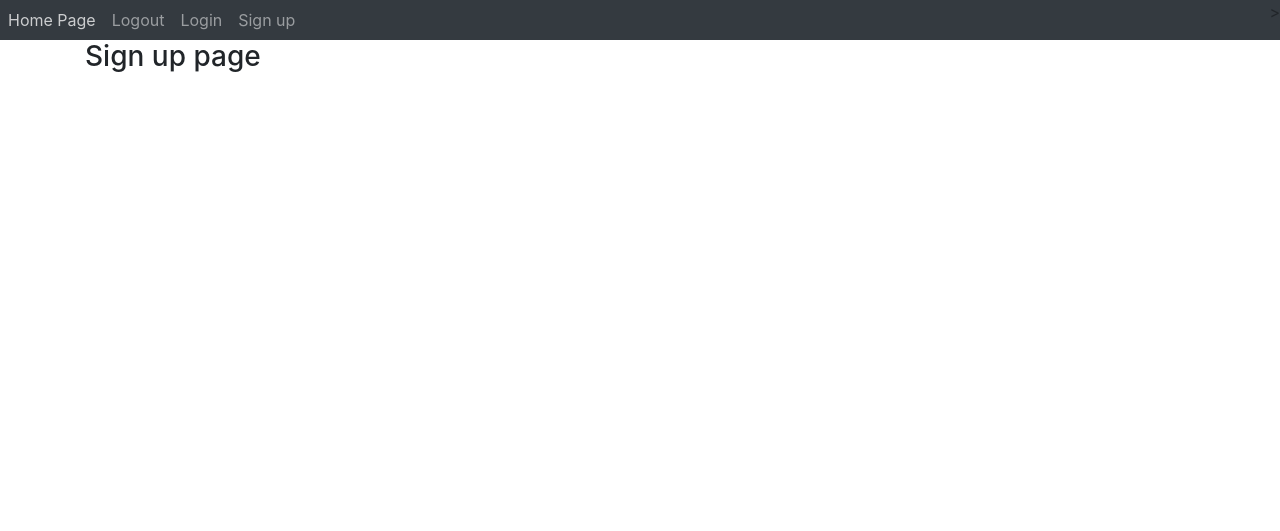
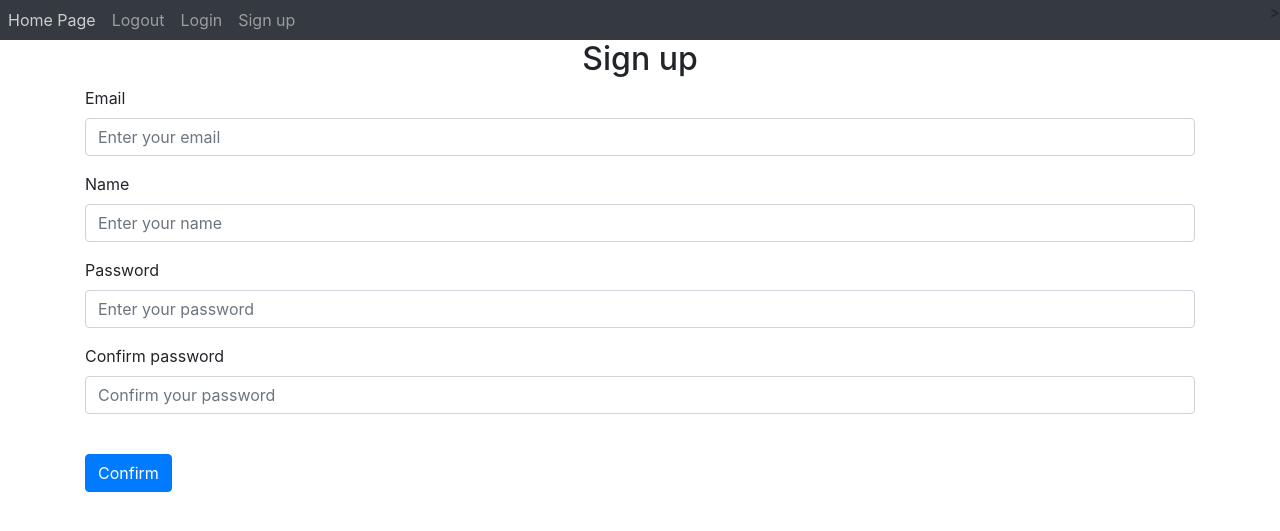
Before and after one commit to Gamattowicz/Flask_Website, a Flask app: page /sign-up in a window 1280 px wide. Shown: the top 531 px of the page. Run offline with Flask 2, Linux system fonts and the light colour scheme; some libraries are stand-ins or nearby versions.

```diff
--- a/website/templates/sign_up.html
+++ b/website/templates/sign_up.html
@@ -2,5 +2,25 @@
 {% block title %}Sign up{% endblock %}
 
 {% block content %}
-<h3>Sign up page</h3>
+<form method="POST">
+    <h2 align="center">Sign up</h2>
+    <div class="form-group">
+        <label for="email">Email</label>
+        <input type="email" class="form-control" id="email" name="email" placeholder="Enter your email">
+    </div>
+    <div class="form-group">
+        <label for="name">Name</label>
+        <input type="text" class="form-control" id="name" name="name" placeholder="Enter your name">
+    </div>
+    <div class="form-group">
+        <label for="password1">Password</label>
+        <input type="password" class="form-control" id="password1" name="password1" placeholder="Enter your password">
+    </div>
+    <div class="form-group">
+        <label for="password2">Confirm password</label>
+        <input type="password" class="form-control" id="password2" name="password2" placeholder="Confirm your password">
+    </div>
+    <br>
+    <button type="submit" class="btn btn-primary">Confirm</button>
+</form>
 {% endblock %}
```
